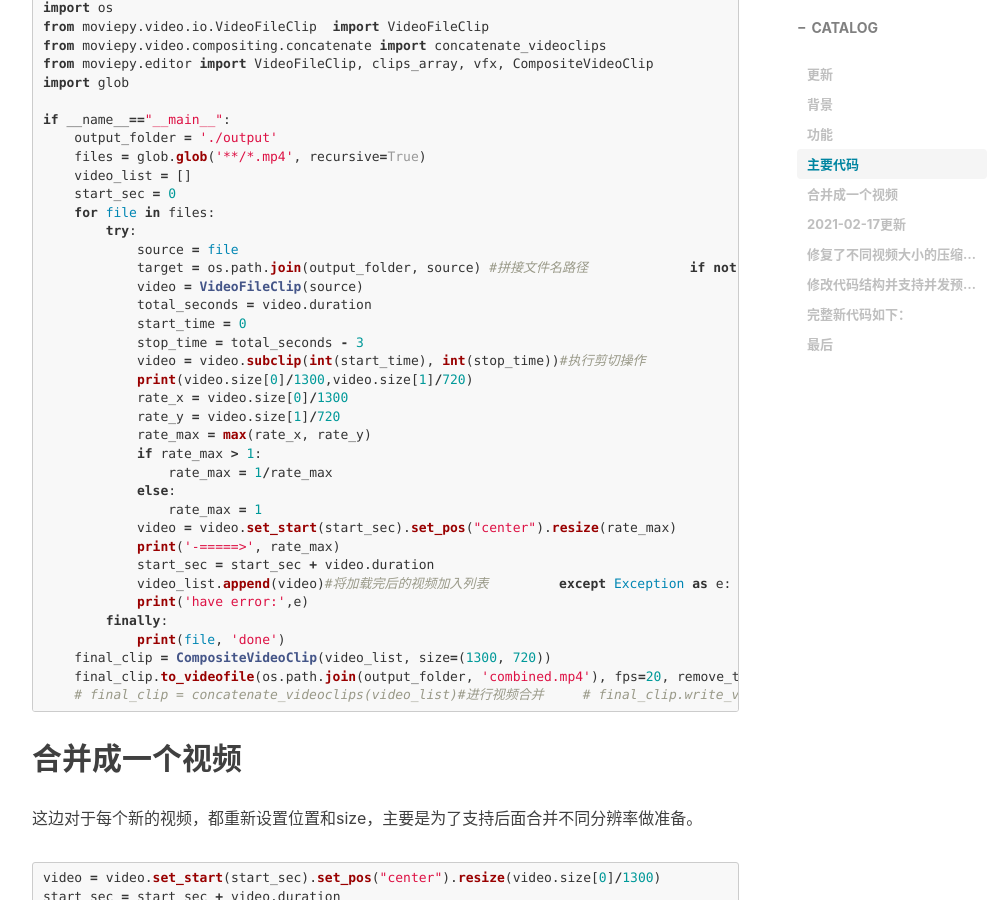
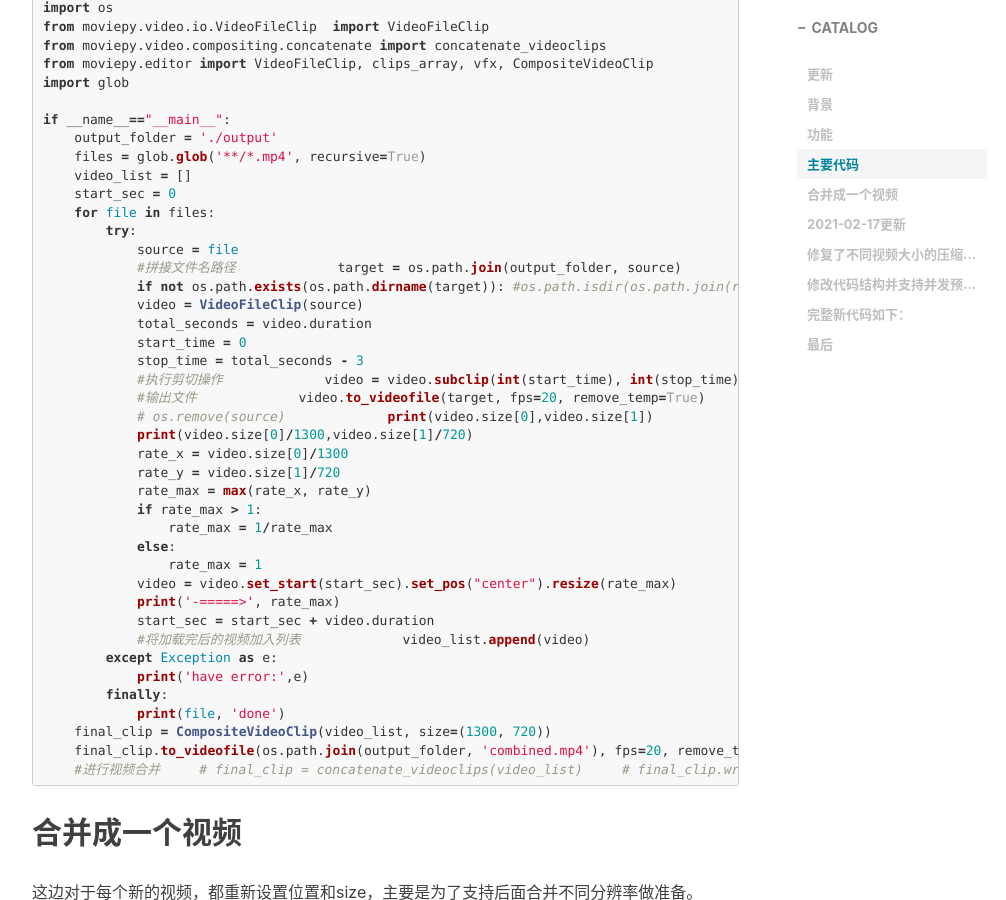
Before and after one commit to bearfly1990/bearfly.github.io, a Jekyll site: the page built from _posts/2021/02/2020-02-09-CutCombineTiktok.md, in a window 1280 px wide and 900 px high, scrolled down 1461 px. Shown: the whole window, without its empty margins (233-1239 px from the left). Built offline with Jekyll 4.4.1, drawn with Linux system fonts in a browser that asks for light colours; nearby versions of some CDN libraries; comment, search, counter and statistics services are not loaded; some of the changed text lies outside the part shown.

Commit message:
update comment location

````diff
--- a/_posts/2021/02/2020-02-09-CutCombineTiktok.md
+++ b/_posts/2021/02/2020-02-09-CutCombineTiktok.md
@@ -52,15 +52,18 @@ if __name__=="__main__":
     for file in files:
         try:
             source = file
-            target = os.path.join(output_folder, source) #拼接文件名路径
+            #拼接文件名路径
+            target = os.path.join(output_folder, source)
             if not os.path.exists(os.path.dirname(target)): #os.path.isdir(os.path.join(root, output)) os.path.join(root, output)
                 os.makedirs(os.path.dirname(target))
             video = VideoFileClip(source)
             total_seconds = video.duration
             start_time = 0
             stop_time = total_seconds - 3
-            video = video.subclip(int(start_time), int(stop_time))#执行剪切操作
-            video.to_videofile(target, fps=20, remove_temp=True)#输出文件
+            #执行剪切操作
+            video = video.subclip(int(start_time), int(stop_time))
+            #输出文件
+            video.to_videofile(target, fps=20, remove_temp=True)
             # os.remove(source)
             print(video.size[0],video.size[1])
             print(video.size[0]/1300,video.size[1]/720)
@@ -74,16 +77,19 @@ if __name__=="__main__":
             video = video.set_start(start_sec).set_pos("center").resize(rate_max)
             print('-=====>', rate_max)
             start_sec = start_sec + video.duration
-            video_list.append(video)#将加载完后的视频加入列表
+            #将加载完后的视频加入列表
+            video_list.append(video)
         except Exception as e:
             print('have error:',e)
         finally:
             print(file, 'done')
     final_clip = CompositeVideoClip(video_list, size=(1300, 720))
     final_clip.to_videofile(os.path.join(output_folder, 'combined.mp4'), fps=20, remove_temp=True)
-    # final_clip = concatenate_videoclips(video_list)#进行视频合并
+    #进行视频合并
+    # final_clip = concatenate_videoclips(video_list)
     # final_clip.write_videofile(os.path.join(output_folder, 'combined.mp4'), fps=20, remove_temp=True)
-    # final_clip.to_videofile(os.path.join(output_folder, 'combined.mp4'), fps=20, remove_temp=True)#将合并后的视频输出
+    #将合并后的视频输出
+    # final_clip.to_videofile(os.path.join(output_folder, 'combined.mp4'), fps=20, remove_temp=True)
 ```
 
 ## 合并成一个视频
@@ -146,7 +152,8 @@ MAX_WORKERS = 6
 
 def convert_video(file):
     try:
-        target = os.path.join(OUTPUT_FOLDER, file) # 拼接文件名路径
+        # 拼接文件名路径
+        target = os.path.join(OUTPUT_FOLDER, file)
         try:
             if not os.path.exists(os.path.dirname(target)): # os.path.isdir(os.path.join(root, output)) os.path.join(root, output)
                 os.makedirs(os.path.dirname(target))
@@ -156,8 +163,10 @@ def convert_video(file):
         total_seconds = video.duration
         start_time = 0
         stop_time = total_seconds - 3
-        video = video.subclip(int(start_time), int(stop_time))# 执行剪切操作
-        video.to_videofile(target, fps=20, remove_temp=True)# 输出文件
+        # 执行剪切操作
+        video = video.subclip(int(start_time), int(stop_time))
+        # 输出文件
+        video.to_videofile(target, fps=20, remove_temp=True)
         # os.remove(source)
         VIDEO_LIST.append(video)# 将加载完后的视频加入列表
     except Exception as e:
````
